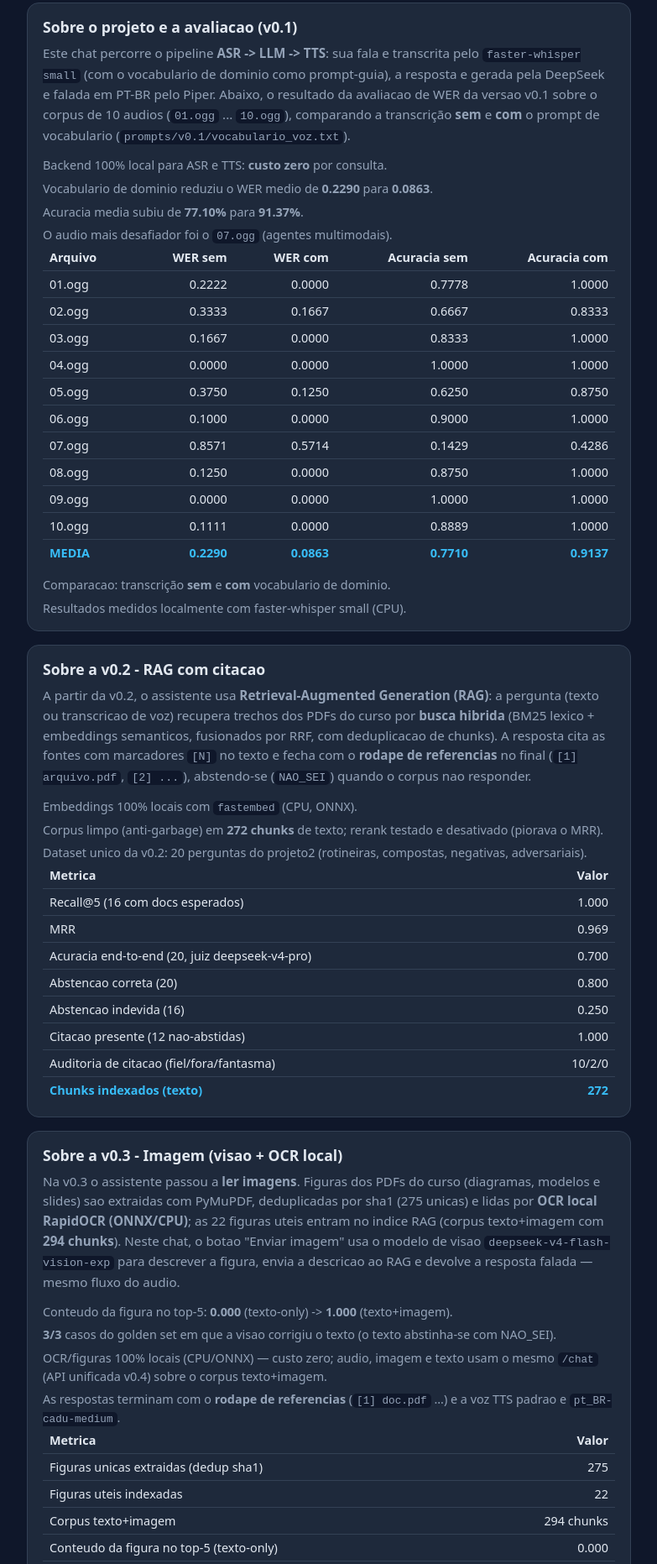
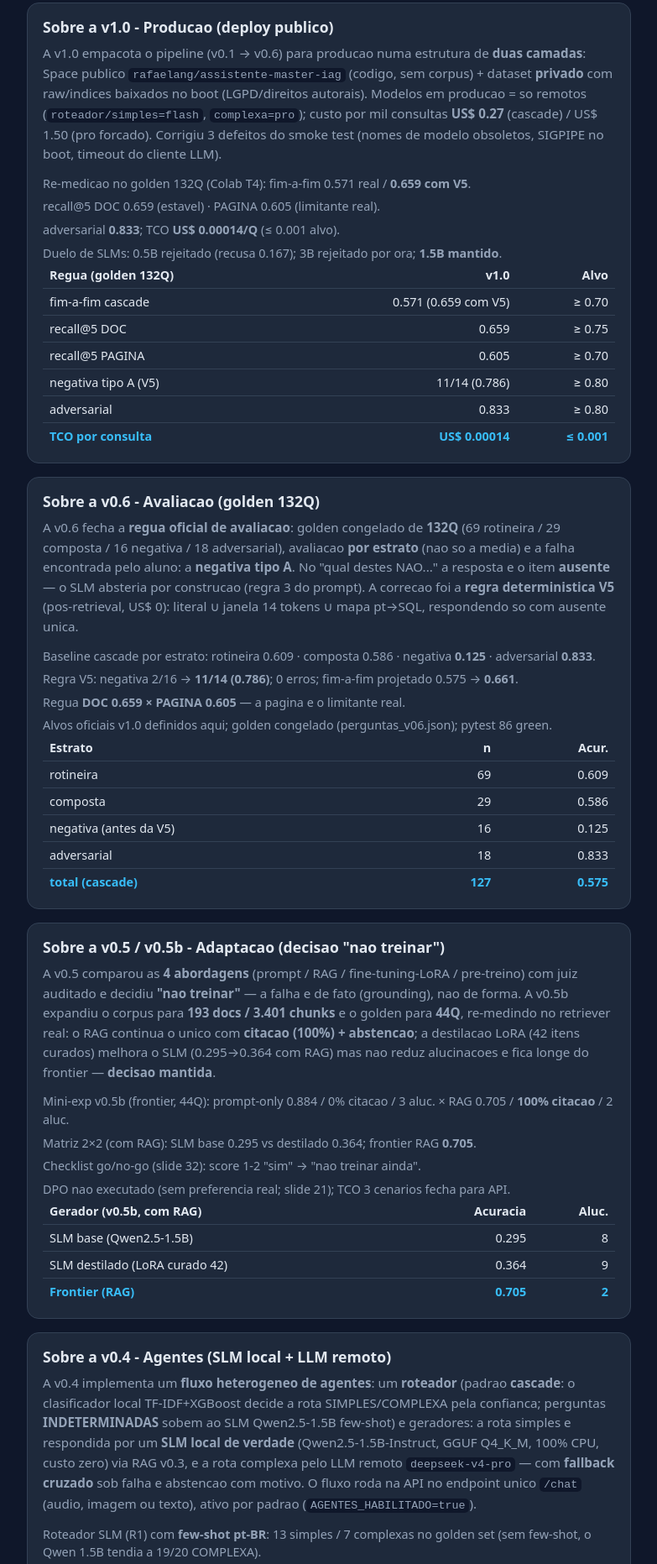
Before and after one commit to rafaelang/proj-master--iag-llm-2025-2-puc-rio-final, a plain HTML site: page static/index.html in a window 1280 px wide. Shown: the part 280-2143 px from the top of the page at 84% size, without its empty margins (248-1031 px from the left). Drawn offline with Linux system fonts and the light colour scheme.

Commit message:
index: adiciona blocos v0.5/v0.6/v1.0 e inverte ordem (ultima a primeira)

```diff
--- a/static/index.html
+++ b/static/index.html
@@ -127,6 +127,199 @@
     <div class="hint">A transcricao da sua fala, a descricao da imagem ou a sua pergunta digitada e a resposta do assistente aparecem aqui.</div>
 
     <section class="about">
+      <h2>Sobre a v1.0 - Producao (deploy publico)</h2>
+      <p>
+        A v1.0 empacota o pipeline (v0.1 &rarr; v0.6) para producao numa estrutura de
+        <strong>duas camadas</strong>: Space publico <code>rafaelang/assistente-master-iag</code>
+        (codigo, sem corpus) + dataset <strong>privado</strong> com raw/indices baixados no boot
+        (LGPD/direitos autorais). Modelos em producao = so remotos
+        (<code>roteador/simples=flash</code>, <code>complexa=pro</code>); custo por mil consultas
+        <strong>US$ 0.27</strong> (cascade) / US$ 1.50 (pro forcado). Corrigiu 3 defeitos do smoke
+        test (nomes de modelo obsoletos, SIGPIPE no boot, timeout do cliente LLM).
+      </p>
+      <ul class="highlights">
+        <li>Re-medicao no golden 132Q (Colab T4): fim-a-fim 0.571 real / <strong>0.659 com V5</strong>.</li>
+        <li>recall@5 DOC 0.659 (estavel) · PAGINA 0.605 (limitante real).</li>
+        <li>adversarial <strong>0.833</strong>; TCO <strong>US$ 0.00014/Q</strong> (&le; 0.001 alvo).</li>
+        <li>Duelo de SLMs: 0.5B rejeitado (recusa 0.167); 3B rejeitado por ora; <strong>1.5B mantido</strong>.</li>
+      </ul>
+      <table class="result-table wrap">
+        <thead>
+          <tr><th>Regua (golden 132Q)</th><th>v1.0</th><th>Alvo</th></tr>
+        </thead>
+        <tbody>
+          <tr><td>fim-a-fim cascade</td><td>0.571 (0.659 com V5)</td><td>&ge; 0.70</td></tr>
+          <tr><td>recall@5 DOC</td><td>0.659</td><td>&ge; 0.75</td></tr>
+          <tr><td>recall@5 PAGINA</td><td>0.605</td><td>&ge; 0.70</td></tr>
+          <tr><td>negativa tipo A (V5)</td><td>11/14 (0.786)</td><td>&ge; 0.80</td></tr>
+          <tr><td>adversarial</td><td>0.833</td><td>&ge; 0.80</td></tr>
+          <tr><td>TCO por consulta</td><td>US$ 0.00014</td><td>&le; 0.001</td></tr>
+        </tbody>
+      </table>
+    </section>
+
+    <section class="about">
+      <h2>Sobre a v0.6 - Avaliacao (golden 132Q)</h2>
+      <p>
+        A v0.6 fecha a <strong>regua oficial de avaliacao</strong>: golden congelado de
+        <strong>132Q</strong> (69 rotineira / 29 composta / 16 negativa / 18 adversarial),
+        avaliacao <strong>por estrato</strong> (nao so a media) e a falha encontrada pelo aluno:
+        a <strong>negativa tipo A</strong>. No "qual destes NAO..." a resposta e o item
+        <strong>ausente</strong> — o SLM absteria por construcao (regra 3 do prompt). A correcao
+        foi a <strong>regra deterministica V5</strong> (pos-retrieval, US$ 0): literal &#8746; janela
+        14 tokens &#8746; mapa pt&rarr;SQL, respondendo so com ausente unica.
+      </p>
+      <ul class="highlights">
+        <li>Baseline cascade por estrato: rotineira 0.609 · composta 0.586 · negativa <strong>0.125</strong> · adversarial <strong>0.833</strong>.</li>
+        <li>Regra V5: negativa 2/16 &rarr; <strong>11/14 (0.786)</strong>; 0 erros; fim-a-fim projetado 0.575 &rarr; <strong>0.661</strong>.</li>
+        <li>Regua <strong>DOC 0.659 &times; PAGINA 0.605</strong> — a pagina e o limitante real.</li>
+        <li>Alvos oficiais v1.0 definidos aqui; golden congelado (perguntas_v06.json); pytest 86 green.</li>
+      </ul>
+      <table class="result-table wrap">
+        <thead>
+          <tr><th>Estrato</th><th>n</th><th>Acur.</th></tr>
+        </thead>
+        <tbody>
+          <tr><td>rotineira</td><td>69</td><td>0.609</td></tr>
+          <tr><td>composta</td><td>29</td><td>0.586</td></tr>
+          <tr><td>negativa (antes da V5)</td><td>16</td><td>0.125</td></tr>
+          <tr><td>adversarial</td><td>18</td><td>0.833</td></tr>
+          <tr><td>total (cascade)</td><td>127</td><td>0.575</td></tr>
+        </tbody>
+      </table>
+    </section>
+
+    <section class="about">
+      <h2>Sobre a v0.5 / v0.5b - Adaptacao (decisao "nao treinar")</h2>
+      <p>
+        A v0.5 comparou as <strong>4 abordagens</strong> (prompt / RAG / fine-tuning-LoRA /
+        pre-treino) com juiz auditado e decidiu <strong>"nao treinar"</strong> — a falha e de
+        fato (grounding), nao de forma. A v0.5b expandiu o corpus para <strong>193 docs /
+        3.401 chunks</strong> e o golden para <strong>44Q</strong>, re-medindo no retriever real:
+        o RAG continua o unico com <strong>citacao (100%) + abstencao</strong>; a destilacao LoRA
+        (42 itens curados) melhora o SLM (0.295&rarr;0.364 com RAG) mas nao reduz alucinacoes e
+        fica longe do frontier — <strong>decisao mantida</strong>.
+      </p>
+      <ul class="highlights">
+        <li>Mini-exp v0.5b (frontier, 44Q): prompt-only 0.884 / 0% citacao / 3 aluc. &times; RAG 0.705 / <strong>100% citacao</strong> / 2 aluc.</li>
+        <li>Matriz 2&times;2 (com RAG): SLM base 0.295 vs destilado 0.364; frontier RAG <strong>0.705</strong>.</li>
+        <li>Checklist go/no-go (slide 32): score 1-2 "sim" &rarr; "nao treinar ainda".</li>
+        <li>DPO nao executado (sem preferencia real; slide 21); TCO 3 cenarios fecha para API.</li>
+      </ul>
+      <table class="result-table wrap">
+        <thead>
+          <tr><th>Gerador (v0.5b, com RAG)</th><th>Acuracia</th><th>Aluc.</th></tr>
+        </thead>
+        <tbody>
+          <tr><td>SLM base (Qwen2.5-1.5B)</td><td>0.295</td><td>8</td></tr>
+          <tr><td>SLM destilado (LoRA curado 42)</td><td>0.364</td><td>9</td></tr>
+          <tr><td>Frontier (RAG)</td><td><strong>0.705</strong></td><td>2</td></tr>
+        </tbody>
+      </table>
+    </section>
+
+    <section class="about">
+      <h2>Sobre a v0.4 - Agentes (SLM local + LLM remoto)</h2>
+      <p>
+        A v0.4 implementa um <strong>fluxo heterogeneo de agentes</strong>: um <strong>roteador</strong>
+        (padrao <strong>cascade</strong>: o clasificador local TF-IDF+XGBoost decide a rota SIMPLES/COMPLEXA
+        pela confianca; perguntas <strong>INDETERMINADAS</strong> sobem ao SLM Qwen2.5-1.5B few-shot) e
+        geradores: a rota simples e respondida por um <strong>SLM local de verdade</strong> (Qwen2.5-1.5B-Instruct,
+        GGUF Q4_K_M, 100% CPU, custo zero) via RAG v0.3, e a rota complexa pelo LLM remoto
+        <code>deepseek-v4-pro</code> — com <strong>fallback cruzado</strong> sob falha e abstencao
+        com motivo. O fluxo roda na API no endpoint unico <code>/chat</code> (audio, imagem ou texto),
+        ativo por padrao (<code>AGENTES_HABILITADO=true</code>).
+      </p>
+      <ul class="highlights">
+        <li>Roteador SLM (R1) com <strong>few-shot pt-BR</strong>: 13 simples / 7 complexas no golden set (sem few-shot, o Qwen 1.5B tendia a 19/20 COMPLEXA).</li>
+        <li><strong>Estudo do roteador</strong> (docs/v04.md §11): default <code>cascade</code> (R2 TF-IDF char_wb+XGBoost decide ~85% a &lt;2 ms/US$ 0; INDETERMINADO -&gt; SLM; θ=0.60). R1 slm media 0.950 de abstencao correta; cascade mede 0.850 (decisao por custo/latencia).</li>
+        <li>Modelos parametrizaveis (CLI/env): roteador <code>{slm,flash,tfidf,cascade}</code> e geradores <code>{slm,flash,pro}</code> (flash=deepseek-v4-flash, pro=deepseek-v4-pro).</li>
+        <li>Comportamento sob falha testado sem API (6 cenarios com mock): falha no gerador cai para a outra rota; ambas falham -&gt; abstencao.</li>
+      </ul>
+      <table class="result-table wrap">
+        <thead>
+          <tr><th>Metrica</th><th>Valor</th></tr>
+        </thead>
+        <tbody>
+          <tr><td>Abstencao correta (20) — roteador R1 (slm)</td><td>0.950</td></tr>
+          <tr><td>Abstencao correta (20) — default cascade (R2→R1)</td><td>0.850</td></tr>
+          <tr><td>Roteador padrao</td><td>cascade (TF-IDF char_wb+XGB decide; INDETERMINADO -&gt; SLM; θ=0.60)</td></tr>
+          <tr><td>Rotas</td><td>13 simples (SLM local) + 7 complexas (pro)</td></tr>
+          <tr><td>Agentes usados</td><td>gerador-slm 13 · gerador-pro 7</td></tr>
+          <tr><td>Fallbacks</td><td>0</td></tr>
+          <tr><td>Latencia media (geradores)</td><td>64.96 s (R1) / 66.16 s (cascade)</td></tr>
+          <tr><td>Custo das rotas simples</td><td>US$ 0.00 (local)</td></tr>
+          <tr><td>SLM local</td><td>Qwen2.5-1.5B-Instruct (GGUF Q4_K_M, CPU)</td></tr>
+        </tbody>
+      </table>
+    </section>
+
+    <section class="about">
+      <h2>Sobre a v0.3 - Imagem (visao + OCR local)</h2>
+      <p>
+        Na v0.3 o assistente passou a <strong>ler imagens</strong>. Figuras dos PDFs do
+        curso (diagramas, modelos e slides) sao extraidas com PyMuPDF, deduplicadas
+        por sha1 (275 unicas) e lidas por <strong>OCR local RapidOCR (ONNX/CPU)</strong>;
+        as 22 figuras uteis entram no indice RAG (corpus texto+imagem com
+        <strong>294 chunks</strong>). Neste chat, o botao "Enviar imagem" usa o modelo de
+        visao <code>deepseek-v4-flash-vision-exp</code> para descrever a figura, envia a
+        descricao ao RAG e devolve a resposta falada — mesmo fluxo do audio.
+      </p>
+      <ul class="highlights">
+        <li>Conteudo da figura no top-5: <strong>0.000</strong> (texto-only) -&gt; <strong>1.000</strong> (texto+imagem).</li>
+        <li><strong>3/3</strong> casos do golden set em que a visao corrigiu o texto (o texto abstinha-se com NAO_SEI).</li>
+        <li>OCR/figuras 100% locais (CPU/ONNX) — custo zero; audio, imagem e texto usam o mesmo <code>/chat</code> (API unificada v0.4) sobre o corpus texto+imagem.</li>
+        <li>As respostas terminam com o <strong>rodape de referencias</strong> (<code>[1] doc.pdf</code> ...) e a voz TTS padrao e <code>pt_BR-cadu-medium</code>.</li>
+      </ul>
+      <table class="result-table">
+        <thead>
+          <tr><th>Metrica</th><th>Valor</th></tr>
+        </thead>
+        <tbody>
+          <tr><td>Figuras unicas extraidas (dedup sha1)</td><td>275</td></tr>
+          <tr><td>Figuras uteis indexadas</td><td>22</td></tr>
+          <tr><td>Corpus texto+imagem</td><td>294 chunks</td></tr>
+          <tr><td>Conteudo da figura no top-5 (texto-only)</td><td>0.000</td></tr>
+          <tr><td>Conteudo da figura no top-5 (texto+imagem)</td><td>1.000</td></tr>
+          <tr><td>Casos em que a visao corrigiu o texto</td><td>3/3</td></tr>
+        </tbody>
+      </table>
+    </section>
+
+    <section class="about">
+      <h2>Sobre a v0.2 - RAG com citacao</h2>
+      <p>
+        A partir da v0.2, o assistente usa <strong>Retrieval-Augmented Generation (RAG)</strong>:
+        a pergunta (texto ou transcricao de voz) recupera trechos dos PDFs do curso por
+        <strong>busca hibrida</strong> (BM25 lexico + embeddings semanticos, fusionados por RRF,
+        com deduplicacao de chunks). A resposta cita as fontes com marcadores <code>[N]</code> no
+        texto e fecha com o <strong>rodape de referencias</strong> no final
+        (<code>[1] arquivo.pdf</code>, <code>[2] ...</code>), abstendo-se (<code>NAO_SEI</code>)
+        quando o corpus nao responder.
+      </p>
+      <ul class="highlights">
+        <li>Embeddings 100% locais com <code>fastembed</code> (CPU, ONNX).</li>
+        <li>Corpus limpo (anti-garbage) em <strong>272 chunks</strong> de texto; rerank testado e desativado (piorava o MRR).</li>
+        <li>Dataset unico da v0.2: 20 perguntas do projeto2 (rotineiras, compostas, negativas, adversariais).</li>
+      </ul>
+      <table class="result-table">
+        <thead>
+          <tr><th>Metrica</th><th>Valor</th></tr>
+        </thead>
+        <tbody>
+          <tr><td>Recall@5 (16 com docs esperados)</td><td>1.000</td></tr>
+          <tr><td>MRR</td><td>0.969</td></tr>
+          <tr><td>Acuracia end-to-end (20, juiz deepseek-v4-pro)</td><td>0.700</td></tr>
+          <tr><td>Abstencao correta (20)</td><td>0.800</td></tr>
+          <tr><td>Abstencao indevida (16)</td><td>0.250</td></tr>
+          <tr><td>Citacao presente (12 nao-abstidas)</td><td>1.000</td></tr>
+          <tr><td>Auditoria de citacao (fiel/fora/fantasma)</td><td>10/2/0</td></tr>
+          <tr><td>Chunks indexados (texto)</td><td>272</td></tr>
+        </tbody>
+      </table>
+    </section>
+
+    <section class="about">
       <h2>Sobre o projeto e a avaliacao (v0.1)</h2>
       <p>
         Este chat percorre o pipeline <strong>ASR -&gt; LLM -&gt; TTS</strong>: sua fala e
@@ -171,107 +364,6 @@
         <li>Comparacao: transcrição <strong>sem</strong> e <strong>com</strong> vocabulario de dominio.</li>
         <li>Resultados medidos localmente com faster-whisper small (CPU).</li>
       </ul>
-    </section>
-
-    <section class="about">
-      <h2>Sobre a v0.2 - RAG com citacao</h2>
-      <p>
-        A partir da v0.2, o assistente usa <strong>Retrieval-Augmented Generation (RAG)</strong>:
-        a pergunta (texto ou transcricao de voz) recupera trechos dos PDFs do curso por
-        <strong>busca hibrida</strong> (BM25 lexico + embeddings semanticos, fusionados por RRF,
-        com deduplicacao de chunks). A resposta cita as fontes com marcadores <code>[N]</code> no
-        texto e fecha com o <strong>rodape de referencias</strong> no final
-        (<code>[1] arquivo.pdf</code>, <code>[2] ...</code>), abstendo-se (<code>NAO_SEI</code>)
-        quando o corpus nao responder.
-      </p>
-      <ul class="highlights">
-        <li>Embeddings 100% locais com <code>fastembed</code> (CPU, ONNX).</li>
-        <li>Corpus limpo (anti-garbage) em <strong>272 chunks</strong> de texto; rerank testado e desativado (piorava o MRR).</li>
-        <li>Dataset unico da v0.2: 20 perguntas do projeto2 (rotineiras, compostas, negativas, adversariais).</li>
-      </ul>
-      <table class="result-table">
-        <thead>
-          <tr><th>Metrica</th><th>Valor</th></tr>
-        </thead>
-        <tbody>
-          <tr><td>Recall@5 (16 com docs esperados)</td><td>1.000</td></tr>
-          <tr><td>MRR</td><td>0.969</td></tr>
-          <tr><td>Acuracia end-to-end (20, juiz deepseek-v4-pro)</td><td>0.700</td></tr>
-          <tr><td>Abstencao correta (20)</td><td>0.800</td></tr>
-          <tr><td>Abstencao indevida (16)</td><td>0.250</td></tr>
-          <tr><td>Citacao presente (12 nao-abstidas)</td><td>1.000</td></tr>
-          <tr><td>Auditoria de citacao (fiel/fora/fantasma)</td><td>10/2/0</td></tr>
-          <tr><td>Chunks indexados (texto)</td><td>272</td></tr>
-        </tbody>
-      </table>
-    </section>
-
-    <section class="about">
-      <h2>Sobre a v0.3 - Imagem (visao + OCR local)</h2>
-      <p>
-        Na v0.3 o assistente passou a <strong>ler imagens</strong>. Figuras dos PDFs do
-        curso (diagramas, modelos e slides) sao extraidas com PyMuPDF, deduplicadas
-        por sha1 (275 unicas) e lidas por <strong>OCR local RapidOCR (ONNX/CPU)</strong>;
-        as 22 figuras uteis entram no indice RAG (corpus texto+imagem com
-        <strong>294 chunks</strong>). Neste chat, o botao "Enviar imagem" usa o modelo de
-        visao <code>deepseek-v4-flash-vision-exp</code> para descrever a figura, envia a
-        descricao ao RAG e devolve a resposta falada — mesmo fluxo do audio.
-      </p>
-      <ul class="highlights">
-        <li>Conteudo da figura no top-5: <strong>0.000</strong> (texto-only) -&gt; <strong>1.000</strong> (texto+imagem).</li>
-        <li><strong>3/3</strong> casos do golden set em que a visao corrigiu o texto (o texto abstinha-se com NAO_SEI).</li>
-        <li>OCR/figuras 100% locais (CPU/ONNX) — custo zero; audio, imagem e texto usam o mesmo <code>/chat</code> (API unificada v0.4) sobre o corpus texto+imagem.</li>
-        <li>As respostas terminam com o <strong>rodape de referencias</strong> (<code>[1] doc.pdf</code> ...) e a voz TTS padrao e <code>pt_BR-cadu-medium</code>.</li>
-      </ul>
-      <table class="result-table">
-        <thead>
-          <tr><th>Metrica</th><th>Valor</th></tr>
-        </thead>
-        <tbody>
-          <tr><td>Figuras unicas extraidas (dedup sha1)</td><td>275</td></tr>
-          <tr><td>Figuras uteis indexadas</td><td>22</td></tr>
-          <tr><td>Corpus texto+imagem</td><td>294 chunks</td></tr>
-          <tr><td>Conteudo da figura no top-5 (texto-only)</td><td>0.000</td></tr>
-          <tr><td>Conteudo da figura no top-5 (texto+imagem)</td><td>1.000</td></tr>
-          <tr><td>Casos em que a visao corrigiu o texto</td><td>3/3</td></tr>
-        </tbody>
-      </table>
-    </section>
-
-    <section class="about">
-      <h2>Sobre a v0.4 - Agentes (SLM local + LLM remoto)</h2>
-      <p>
-        A v0.4 implementa um <strong>fluxo heterogeneo de agentes</strong>: um <strong>roteador</strong>
-        (padrao <strong>cascade</strong>: o clasificador local TF-IDF+XGBoost decide a rota SIMPLES/COMPLEXA
-        pela confianca; perguntas <strong>INDETERMINADAS</strong> sobem ao SLM Qwen2.5-1.5B few-shot) e
-        geradores: a rota simples e respondida por um <strong>SLM local de verdade</strong> (Qwen2.5-1.5B-Instruct,
-        GGUF Q4_K_M, 100% CPU, custo zero) via RAG v0.3, e a rota complexa pelo LLM remoto
-        <code>deepseek-v4-pro</code> — com <strong>fallback cruzado</strong> sob falha e abstencao
-        com motivo. O fluxo roda na API no endpoint unico <code>/chat</code> (audio, imagem ou texto),
-        ativo por padrao (<code>AGENTES_HABILITADO=true</code>).
-      </p>
-      <ul class="highlights">
-        <li>Roteador SLM (R1) com <strong>few-shot pt-BR</strong>: 13 simples / 7 complexas no golden set (sem few-shot, o Qwen 1.5B tendia a 19/20 COMPLEXA).</li>
-        <li><strong>Estudo do roteador</strong> (docs/v04.md §11): default <code>cascade</code> (R2 TF-IDF char_wb+XGBoost decide ~85% a &lt;2 ms/US$ 0; INDETERMINADO -&gt; SLM; θ=0.60). R1 slm media 0.950 de abstencao correta; cascade mede 0.850 (decisao por custo/latencia).</li>
-        <li>Modelos parametrizaveis (CLI/env): roteador <code>{slm,flash,tfidf,cascade}</code> e geradores <code>{slm,flash,pro}</code> (flash=deepseek-v4-flash, pro=deepseek-v4-pro).</li>
-        <li>Comportamento sob falha testado sem API (6 cenarios com mock): falha no gerador cai para a outra rota; ambas falham -&gt; abstencao.</li>
-      </ul>
-      <table class="result-table wrap">
-        <thead>
-          <tr><th>Metrica</th><th>Valor</th></tr>
-        </thead>
-        <tbody>
-          <tr><td>Abstencao correta (20) — roteador R1 (slm)</td><td>0.950</td></tr>
-          <tr><td>Abstencao correta (20) — default cascade (R2→R1)</td><td>0.850</td></tr>
-          <tr><td>Roteador padrao</td><td>cascade (TF-IDF char_wb+XGB decide; INDETERMINADO -&gt; SLM; θ=0.60)</td></tr>
-          <tr><td>Rotas</td><td>13 simples (SLM local) + 7 complexas (pro)</td></tr>
-          <tr><td>Agentes usados</td><td>gerador-slm 13 · gerador-pro 7</td></tr>
-          <tr><td>Fallbacks</td><td>0</td></tr>
-          <tr><td>Latencia media (geradores)</td><td>64.96 s (R1) / 66.16 s (cascade)</td></tr>
-          <tr><td>Custo das rotas simples</td><td>US$ 0.00 (local)</td></tr>
-          <tr><td>SLM local</td><td>Qwen2.5-1.5B-Instruct (GGUF Q4_K_M, CPU)</td></tr>
-        </tbody>
-      </table>
     </section>
   </div>
 
```
